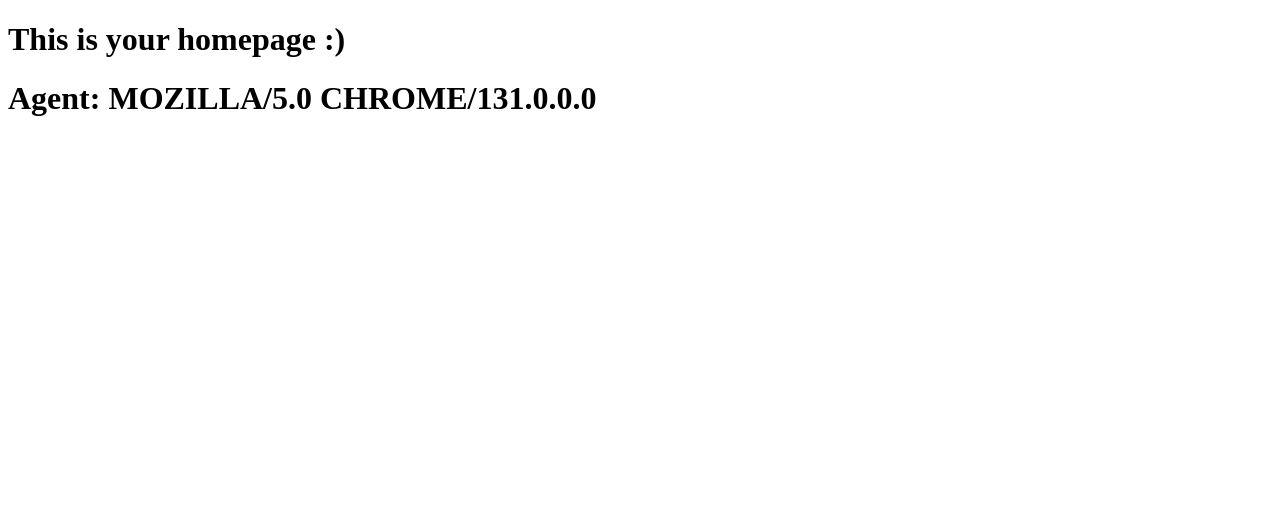
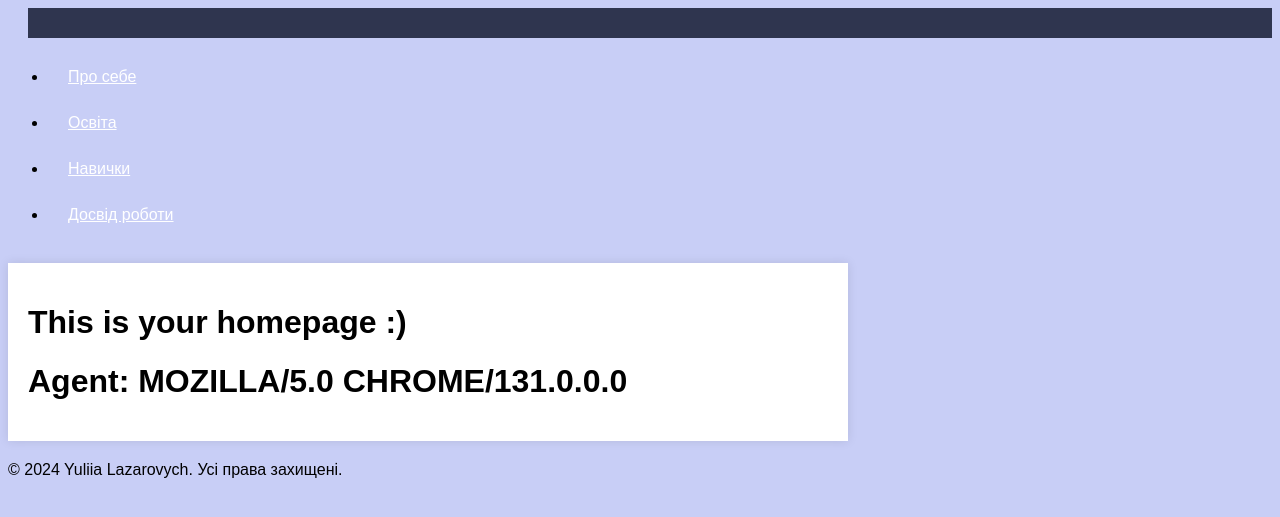
Before and after one commit to jullazarovych/flask-app-lab, a Flask app: page /homepage in a window 1280 px wide. Shown: the top 517 px of the page. Run offline with Flask 3, Linux system fonts and the light colour scheme.

Commit message:
add resume.html, _nav.html, static wirh image and css file

```diff
--- a/app.py
+++ b/app.py
@@ -42,5 +42,10 @@
     post=posts[id-1]
     return render_template("detail_post.html", post=post)
 
+
+@app.route('/resume')
+def resume():
+    return render_template('resume.html')
+
 if __name__=='__main__':
     app.run()
--- /dev/null
+++ b/templates/_nav.html
@@ -0,0 +1,8 @@
+<nav>
+    <ul>
+    <li><a href="{{ url_for('resume') }}#about">Про себе</a></li>
+    <li><a href="{{ url_for('resume') }}#education">Освіта</a></li>
+    <li><a href="{{ url_for('resume') }}#skills">Навички</a></li>
+    <li><a href="{{ url_for('resume') }}#experience">Досвід роботи</a></li>
+    </ul>
+</nav>
--- a/templates/base.html
+++ b/templates/base.html
@@ -4,10 +4,21 @@
     <meta charset="UTF-8">
     <meta name="viewport" content="width=device-width, initial-scale=1.0">
     <title>{% block title %} {% endblock %} — FlaskApp</title>
+     <link rel="stylesheet" href="{{ url_for('static', filename='css/styles.css') }}">
 </head>
 <body>
-    {% block content %}
-    Hello
-    {% endblock %}
+    <header>{% block myheader %}{% endblock %}
+    </header>
+    {% block image %}{% endblock %}
+
+    {% include '_nav.html' %}
+
+    <div class="container">
+        {% block content %}{% endblock %}
+    </div>
+
+    <footer>
+        <p>&copy; 2024 Yuliia Lazarovych. Усі права захищені.</p>
+    </footer>
 </body>
 </html>
--- /dev/null
+++ b/templates/static/css/styles.css
@@ -0,0 +1,32 @@
+
+body {
+    font-family: Arial, sans-serif;
+    background-color: #c8cef6;
+}
+header{
+    background-color: #2f354f;
+    color: white;
+    text-align: center;
+    padding: 15px ;
+    margin-left: 20px;
+}
+nav {
+    margin-bottom: 25px;
+}
+nav a {
+    color: white;
+    padding: 14px 20px;
+    display: inline-block;
+}
+nav a:hover {
+    background-color: #555;
+}
+.container {
+    max-width: 800px;
+    padding: 20px;
+    background-color: white;
+    box-shadow: 0 0 10px rgba(0, 0, 0, 0.1);
+}
+footer {
+    margin-top: 20px;
+}
```
Also changed, not shown: templates/resume.html (added, +44 -0 lines), templates/static/images/resume_icon.jpeg (added).
